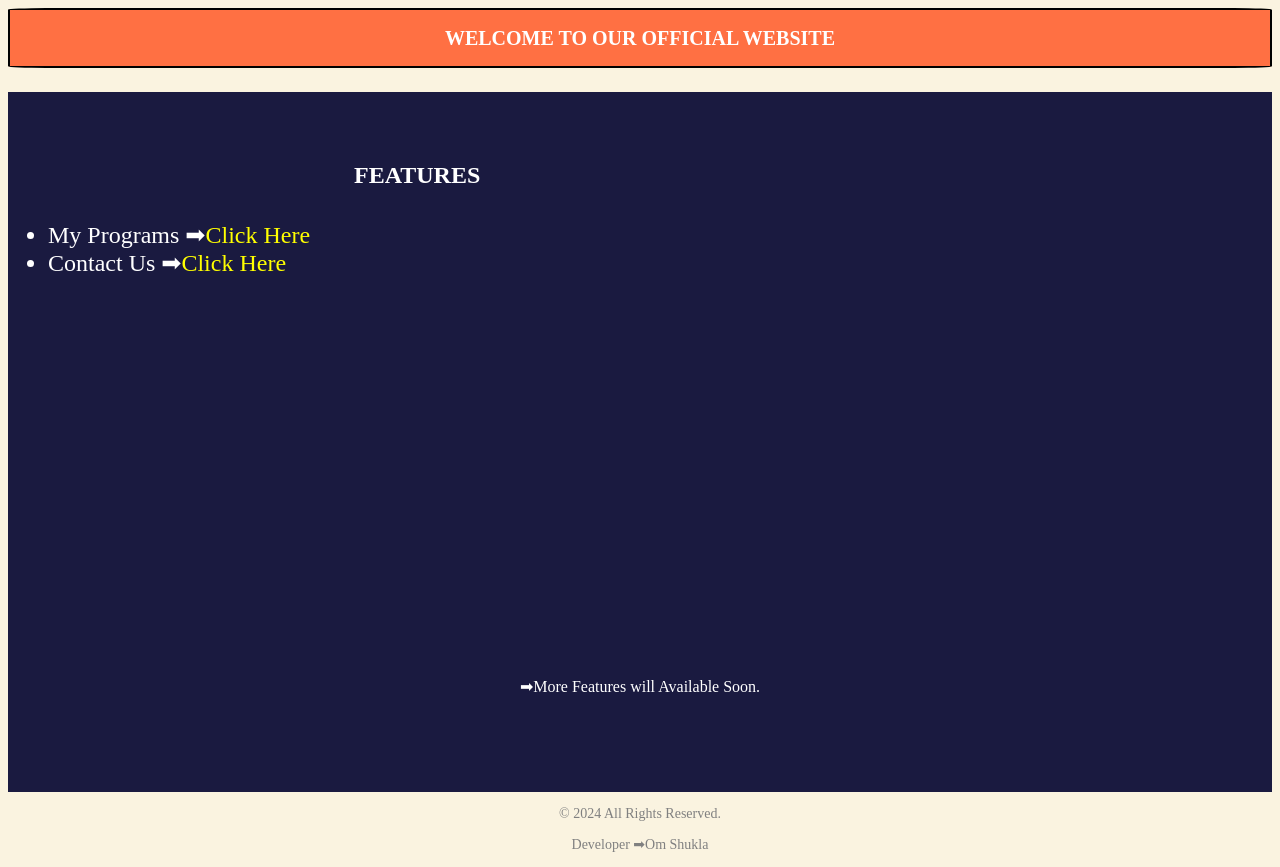
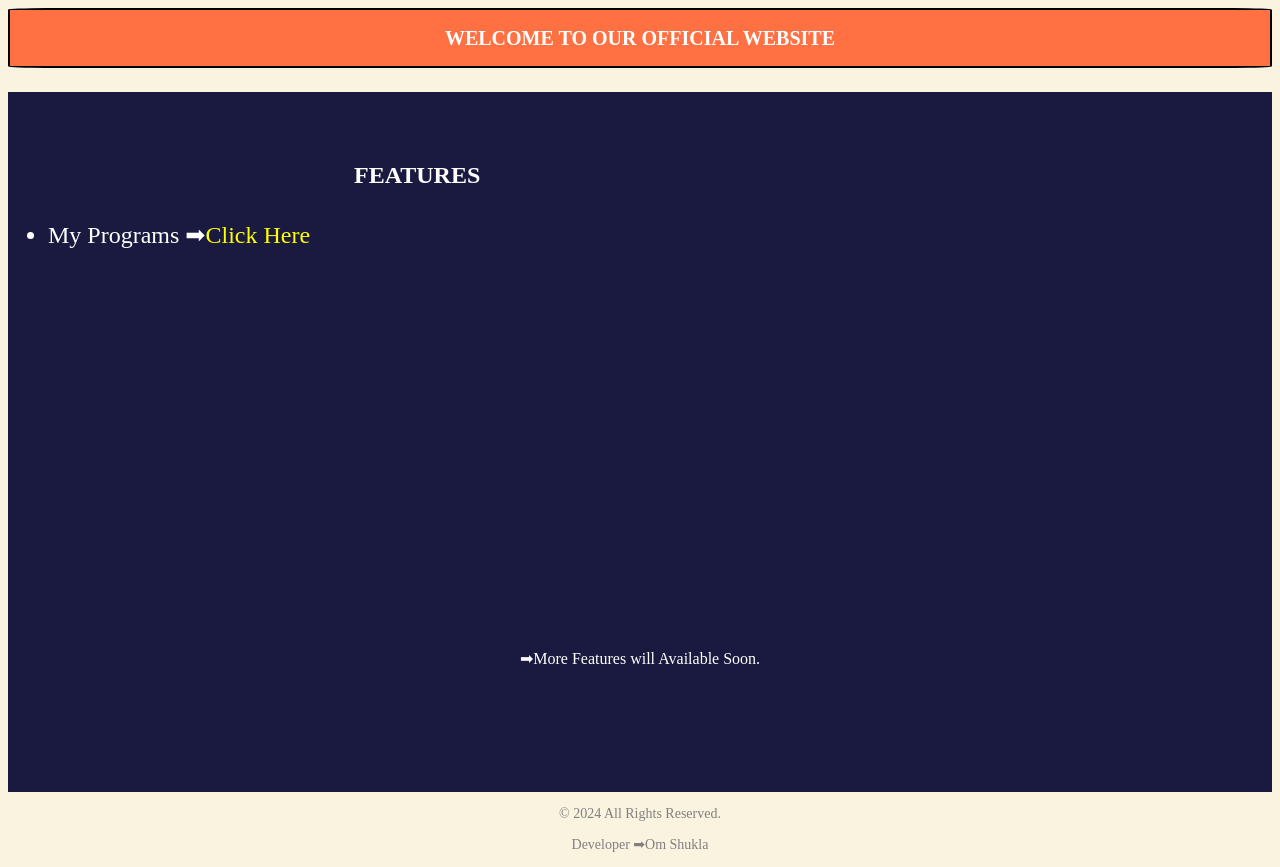
Before and after one commit to OmShukla15/Web, a plain HTML site: page index.html in a window 1280 px wide. Drawn offline with Linux system fonts and the light colour scheme.

Commit message:
Update index.html

```diff
--- a/index.html
+++ b/index.html
@@ -54,7 +54,7 @@
 
 
 
-    <li>Contact Us &#10145;<a class="one" href="contact.html">Click Here</a></li>
+
 </ul><br><br><br><br><br><br><br><br><br><br><br><br><br><br><br><br><br><br><br><br>
   <p id="morefeatures"> &#10145More Features will Available Soon.</p>
  </div>
```
